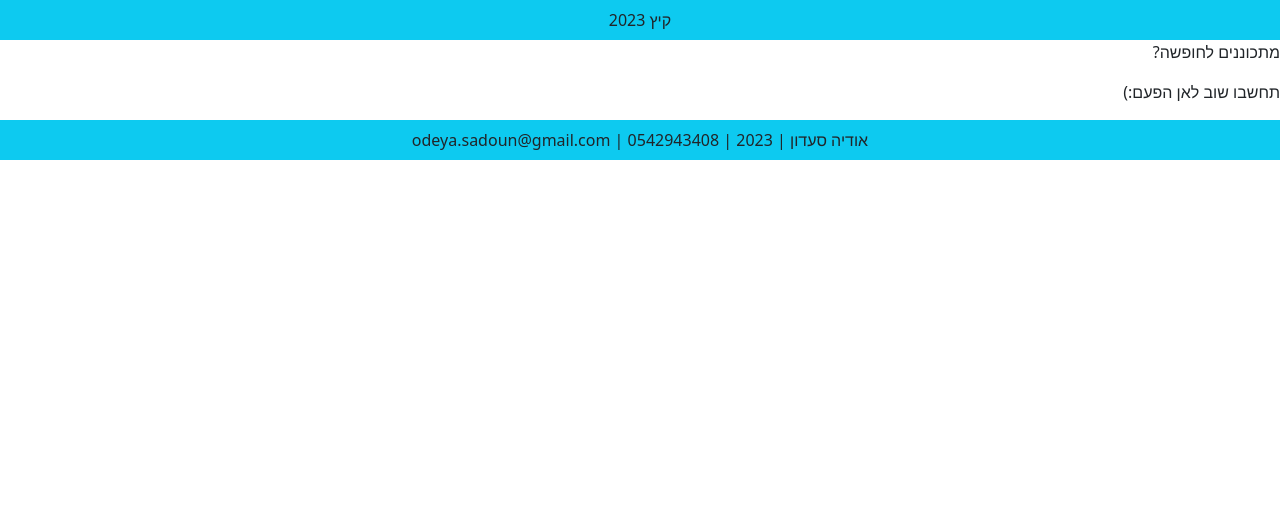
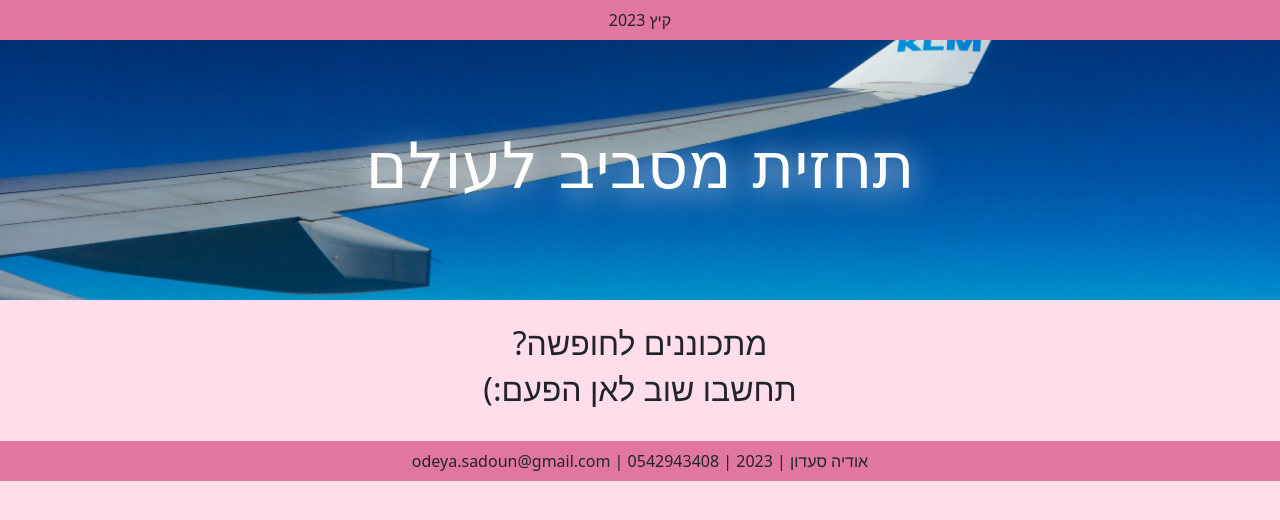
Before and after one commit to OdeyaSadoun/WeatherSystem, a plain HTML site: page index.html in a window 1280 px wide. Drawn offline with nearby package versions, Linux system fonts and the light colour scheme; no server answers; a web font is replaced by a local one.

Commit message:
styling changes

```diff
--- a/css/wether.css
+++ b/css/wether.css
@@ -6,6 +6,7 @@ body {
   direction: rtl;
 }
 
+
 .center {
   display: flex;
   justify-content: center;
@@ -13,10 +14,18 @@ body {
   text-align: center;
 }
 
-.bg_pic {
-  min-height: 250px;
+.head_title {
+  min-height: 260px;
+  background-image: url(../images/trip.jpg);
   background-position: center;
   background-size: cover;
+  color:white;
+}
+
+h1{
+    text-shadow:0px 5px 30px #ffffff;
+    font-family: 'Rubik Dirt', cursive;
+    font-size: 4em;
 }
 
 .image_loc {
@@ -28,3 +37,11 @@ body {
   font-size: 1.6em;
   padding: 6px;
 }
+
+body{
+    background: rgb(255, 221, 234);
+}
+
+header, footer{
+    background: rgba(212, 77, 129, 0.699);
+}
--- a/index.html
+++ b/index.html
@@ -16,26 +16,32 @@
   />
 
     <link rel="stylesheet" href="css/wether.css" />
+    <link rel="preconnect" href="https://fonts.googleapis.com">
+<link rel="preconnect" href="https://fonts.gstatic.com" crossorigin>
+<link href="https://fonts.googleapis.com/css2?family=Courgette&family=Rubik+Dirt&display=swap" rel="stylesheet">
     <script src="https://cdn.jsdelivr.net/npm/axios/dist/axios.min.js"></script>
     <script type="text/javascript" src="js/classWeatherLocation.js"></script>
     <script type="text/javascript" src="js/appWeather.js"></script>
   </head>
   <body>
-    <header class="container-fluid bg-info">
+    <header class="container-fluid">
       <div class="container mx-auto center py-2">קיץ 2023</div>
     </header>
     <main>
-      <!-- <h1>תחזית מסביב לעולם</h1> -->
+      <div class="head_title center">
 
-      <div class="strip">
-        <p>מתכוננים לחופשה?</p>
-        <p>תחשבו שוב לאן הפעם:)</p>
+        <h1 class="center">תחזית מסביב לעולם</h1>
+      </div>
+
+      <div class="strip p-4">
+        <h2 class="center">מתכוננים לחופשה?</h2>
+        <h2 class="center">תחשבו שוב לאן הפעם:)</h2>
       </div>
       <div class="container">
         <div class="locations row"></div>
       </div>
     </main>
-    <footer class="container-fluid bg-info">
+    <footer class="container-fluid">
       <div class="container mx-auto center py-2">
         אודיה סעדון | 2023 | odeya.sadoun@gmail.com | 0542943408
       </div>
--- a/js/classWeatherLocation.js
+++ b/js/classWeatherLocation.js
@@ -43,15 +43,15 @@ class WeatherLocation {
             </div>
             <div class="temps d-flex justify-content-between">
                 <div class=""d-dlex flex-column>
-                    <p>טמפ'</p>
+                    <p class="fw-bold">טמפ'</p>
                     <p class="text-center ltr">${Math.round(this.temp)}&deg;C</p>
                 </div>
                 <div class=""d-dlex flex-column>
-                    <p>טמפ' מורגשת</p>
+                    <p class="fw-bold">טמפ' מורגשת</p>
                     <p class="text-center ltr"> ${Math.round(this.feels_like)}&deg;C</p>
                 </div>
                 <div class=""d-dlex flex-column>
-                    <p>לחות</p>
+                    <p class="fw-bold">לחות</p>
                     <p class="text-center">${this.humidity}%</p>
                 </div>
             </div>
```
Also changed, not shown: images/alaska2.jpg (deleted), images/london2.jpg (deleted), images/trip.jpg (added), 2 other files.
